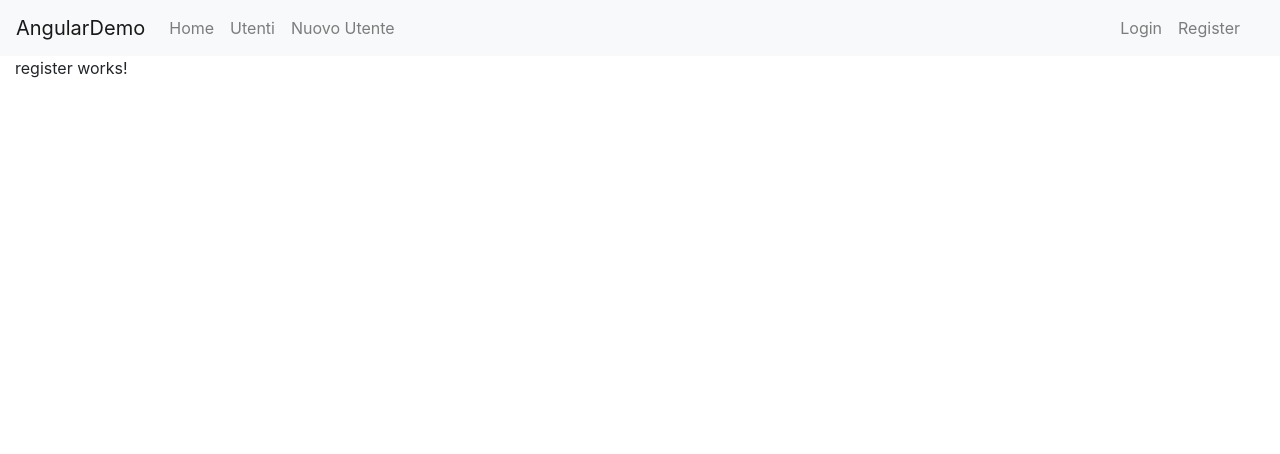
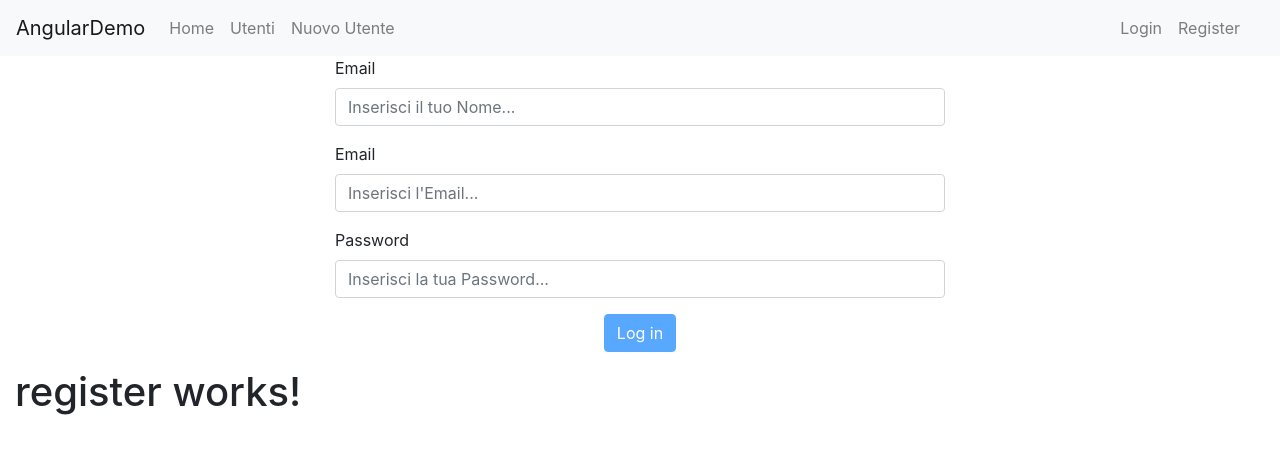
Before and after one commit to CtrlFnAlt/AngularArias, an Angular app: page /signup in a window 1280 px wide. Shown: the top 454 px of the page. Built offline with nearby package versions, Linux system fonts and the light colour scheme.

Commit message:
Commit Finale

```diff
--- a/src/app/Components/Auth/register/register.component.html
+++ b/src/app/Components/Auth/register/register.component.html
@@ -1 +1,59 @@
-<p>register works!</p>
+<div class="row">
+  <div class="col-sm-6 offset-md-3">
+    <form #f="ngForm" (ngSubmit)="singUp(f)" name="signUpForm">
+
+      <div class="form-group">
+        <label for="name">Email</label>
+        <input #name="ngModel" class="form-control" id="name" minlength="2"
+               name="name"
+               ngModel
+               placeholder="Inserisci il tuo Nome..." required type="text">
+        <div *ngIf="name.dirty && name.touched && name.invalid">
+          <div *ngIf="name.errors.required" class="alert-danger">
+            <small>*Campo Email Obbligatorio!</small>
+          </div>
+          <div *ngIf="name.errors.minlength" class="alert-danger">
+            <small>*Formato non valido</small>
+          </div>
+        </div>
+      </div>
+
+      <div class="form-group">
+        <label for="email">Email</label>
+        <input #email="ngModel" class="form-control" email id="email" name="email"
+               ngModel
+               placeholder="Inserisci l'Email..." required type="email">
+        <div *ngIf="email.dirty && email.touched && email.invalid">
+          <div *ngIf="email.errors.required" class="alert-danger">
+            <small>*Campo Email Obbligatorio!</small>
+          </div>
+          <div *ngIf="email.errors.email" class="alert-danger">
+            <small>*Formato non valido</small>
+          </div>
+        </div>
+      </div>
+
+      <div class="form-group">
+        <label for="password">Password</label>
+        <input #password="ngModel" class="form-control" id="password" minlength="6" name="password"
+               ngModel
+               placeholder="Inserisci la tua Password..." required type="password">
+        <div *ngIf="password.dirty && password.touched && password.invalid">
+          <div *ngIf="password.errors.required" class="alert-danger">
+            <small>*Campo Password Obbligatorio!</small>
+          </div>
+          <div *ngIf="password.errors.minlength" class="alert-danger">
+            <small>*Lunghezza Minima 6 caratteri!</small>
+          </div>
+        </div>
+      </div>
+
+
+      <div class="form-group text-center">
+        <button [disabled]="!f.valid" class="btn btn-primary" type="submit">Log in</button>
+      </div>
+    </form>
+  </div>
+</div>
+
+<h1>register works!</h1>
--- a/src/app/Components/Auth/register/register.component.ts
+++ b/src/app/Components/Auth/register/register.component.ts
@@ -1,4 +1,7 @@
-import { Component, OnInit } from '@angular/core';
+import {Component, OnInit} from '@angular/core';
+import {NgForm} from "@angular/forms";
+import {AuthService} from "../../../Services/auth.service";
+import {Router} from "@angular/router";
 
 @Component({
   selector: 'app-register',
@@ -7,9 +10,19 @@ import { Component, OnInit } from '@angular/core';
 })
 export class RegisterComponent implements OnInit {
 
-  constructor() { }
+
+  constructor(private auth: AuthService, private router: Router) {
+  }
 
   ngOnInit(): void {
   }
 
+  singUp(form: NgForm) {
+    let result = this.auth.signUp(form.value.name, form.value.email, form.value.password);
+    if (!result) {
+      return;
+    } else {
+      this.router.navigate(['users']).then();
+    }
+  }
 }
--- a/src/app/Components/navbar/navbar.component.html
+++ b/src/app/Components/navbar/navbar.component.html
@@ -24,6 +24,10 @@
       <li class="nav-item text-nowrap">
         <a (click)="singUp($event)" *ngIf="!isUserLoggedIn" class="nav-link" href="#">Register</a>
       </li>
+      <li *ngIf="isUserLoggedIn" class="nav-item">
+        {{username}}
+      </li>
+<!--      {{username}}-->
       <li class="nav-item text-nowrap">
         <a (click)="logout($event)" *ngIf="isUserLoggedIn" class="nav-link" href="#">Exit</a>
       </li>
--- a/src/app/Components/navbar/navbar.component.ts
+++ b/src/app/Components/navbar/navbar.component.ts
@@ -1,6 +1,7 @@
 import {Component, EventEmitter, OnInit, Output} from '@angular/core';
 import {AuthService} from "../../Services/auth.service";
 import {Router} from "@angular/router";
+import {IUser} from "../../Interfaces/iuser";
 
 @Component({
   selector: 'app-navbar',
@@ -11,9 +12,22 @@ export class NavbarComponent implements OnInit {
 
   @Output() onNewUser = new EventEmitter();
 
+  username: string;
   isUserLoggedIn = false;
 
   constructor(private auth: AuthService, private router: Router) {
+    auth.userSignIn.subscribe((user: IUser) => {
+      this.username = user.name;
+      this.isUserLoggedIn = true;
+    });
+    auth.userLogOut.subscribe(() => {
+      this.username = '';
+      this.isUserLoggedIn = false;
+    });
+    auth.userSignUp.subscribe((user: IUser) => {
+      this.username = user.name;
+      this.isUserLoggedIn = true;
+    });
   }
 
   ngOnInit() {
--- a/src/app/Services/auth.service.ts
+++ b/src/app/Services/auth.service.ts
@@ -1,4 +1,6 @@
-import {Injectable} from '@angular/core';
+import {Injectable, Output, EventEmitter} from '@angular/core';
+import {IUser} from "../Interfaces/iuser";
+import {UserClass} from "../Classes/user-class";
 
 @Injectable({
   providedIn: 'root'
@@ -6,6 +8,9 @@ import {Injectable} from '@angular/core';
 export class AuthService {
 
   private isUserLogIn = false;
+  @Output() userSignIn = new EventEmitter<IUser>();
+  @Output() userSignUp = new EventEmitter<IUser>();
+  @Output() userLogOut = new EventEmitter();
 
   constructor() {
   }
@@ -17,14 +22,25 @@ export class AuthService {
 
   signIn(email: string, password: string) {
     localStorage.setItem('token', email);
+    let user = new UserClass();
+    user.name = 'ArmandoProvaSignIn';
+    user.email = email;
+    this.userSignIn.emit(user);
     return true;
   }
 
   signUp(username: string, email: string, password: string) {
+    localStorage.setItem('token', email);
+    let user = new UserClass();
+    user.name = username;
+    user.email = email;
+    this.userSignUp.emit(user);
+    return true;
   }
 
   logout() {
     localStorage.removeItem('token');
+    this.userLogOut.emit();
     this.isUserLogIn = true;
   }
 }
```
